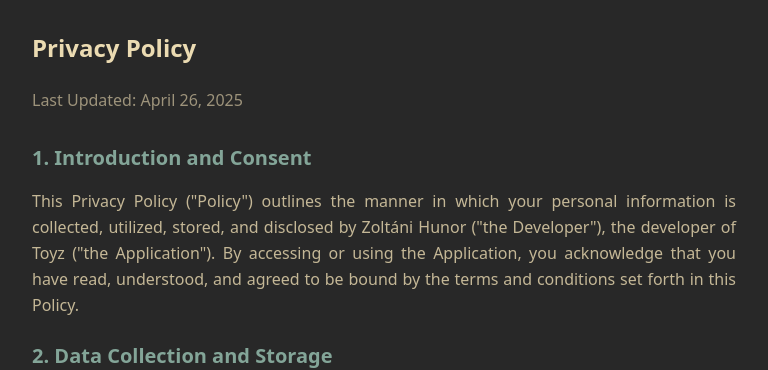
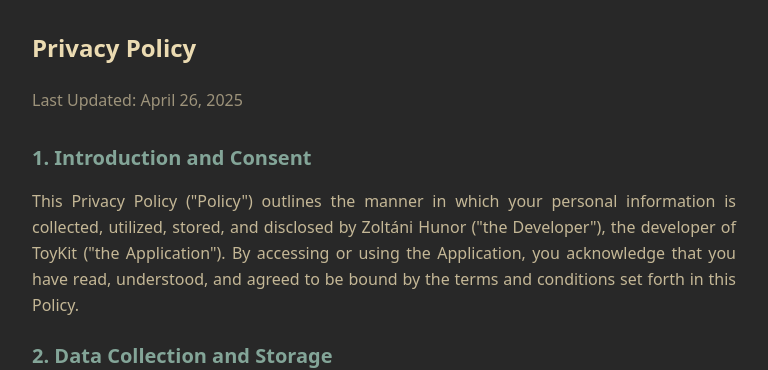
Before and after one commit to Ronuhz/ronuhz.me, a Next.js app: page /privacy-policies/toyz in a window 1280 px wide. Shown: the top 370 px of the page, without its empty margins (256-1024 px from the left). Built offline with nearby package versions, Linux system fonts and the light colour scheme.

Commit message:
Changed Toyz -> ToyKit

```diff
--- a/src/app/(legal)/privacy-policies/toyz/page.tsx
+++ b/src/app/(legal)/privacy-policies/toyz/page.tsx
@@ -5,7 +5,7 @@
 
 export default function ToyzPrivacyPolicy() {
   const lastUpdated = 'April 26, 2025';
-  const appName = 'Toyz';
+  const appName = 'ToyKit';
   const developerName = 'Zoltáni Hunor';
 
   return (
```
